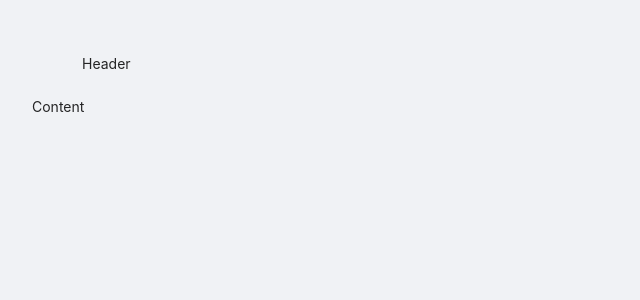
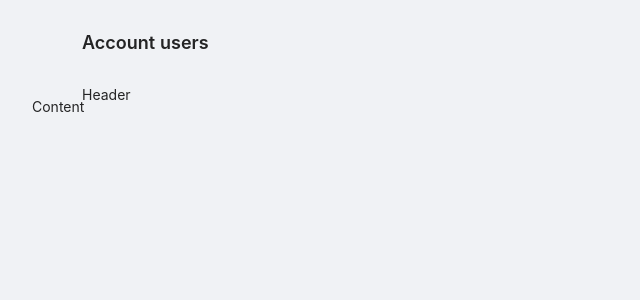
Before and after one commit to J0ssue/account_users, a React (Vite) app: page / in a window 1280 px wide. Shown: the top 300 px of the page, without its empty margins (0-640 px from the left). Built offline with nearby package versions, Linux system fonts and the light colour scheme.

Commit message:
klaus: initial setup

```diff
--- a/src/App.tsx
+++ b/src/App.tsx
@@ -1,12 +1,15 @@
-import { Layout } from "antd";
-import "./less/main.less";
+import { Layout, Typography } from "antd";
 
-const { Content, Footer, Header } = Layout;
+const { Content, Header } = Layout;
+const { Title } = Typography;
 
 function App() {
   return (
     <Layout className="App">
-      <Header className="bg-none">Header</Header>
+      <Header className="bg-none">
+        <Title className="text-title">Account users</Title>
+        Header
+      </Header>
       <Content>Content</Content>
     </Layout>
   );
--- a/src/less/utils.less
+++ b/src/less/utils.less
@@ -37,3 +37,15 @@
 .text-purple {
   color: @bg-purple;
 }
+
+.text-title {
+  font-size: @text-title !important;
+}
+
+.text-paragraph {
+  font-size: @text-paragraph;
+}
+
+.text-small {
+  font-size: @text-small;
+}
--- a/src/less/variables.less
+++ b/src/less/variables.less
@@ -9,3 +9,7 @@
 @color-purple: #574195;
 @color-blue: #2c5282;
 @color-orange: #91472c;
+
+@text-title: 18px;
+@text-paragraph: 14px;
+@text-small: 12px;
```
